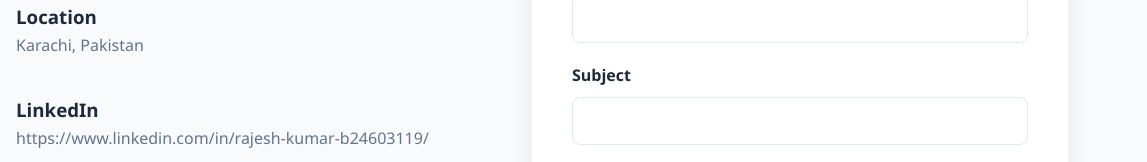
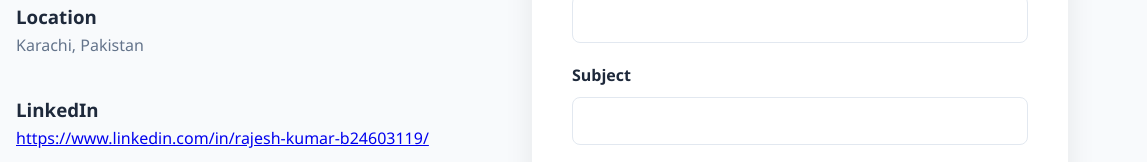
Before and after one commit to Rajesh01-droid/Portfolio, a plain HTML site: page index.html in a window 1280 px wide. Shown: the part 7320-7482 px from the top of the page, 133-1280 px from the left. Drawn offline with Linux system fonts and the light colour scheme.

Commit message:
Update index.html

```diff
--- a/index.html
+++ b/index.html
@@ -1952,9 +1952,14 @@
                             <i class="fab fa-linkedin-in"></i>
                         </div>
                         <div class="contact-text">
-                            <h3>LinkedIn</h3>
-                            <p>https://www.linkedin.com/in/rajesh-kumar-b24603119/</p>
-                        </div>
+    <h3>LinkedIn</h3>
+    <p>
+        <a href="https://www.linkedin.com/in/rajesh-kumar-b24603119/" target="_blank">
+            https://www.linkedin.com/in/rajesh-kumar-b24603119/
+        </a>
+    </p>
+</div>
+
                     </div>
 
                     <div class="social-links">
```
